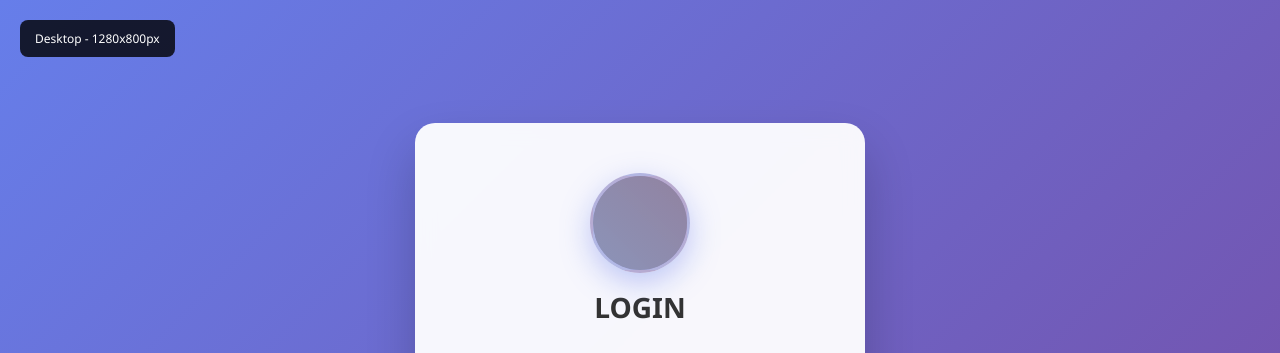
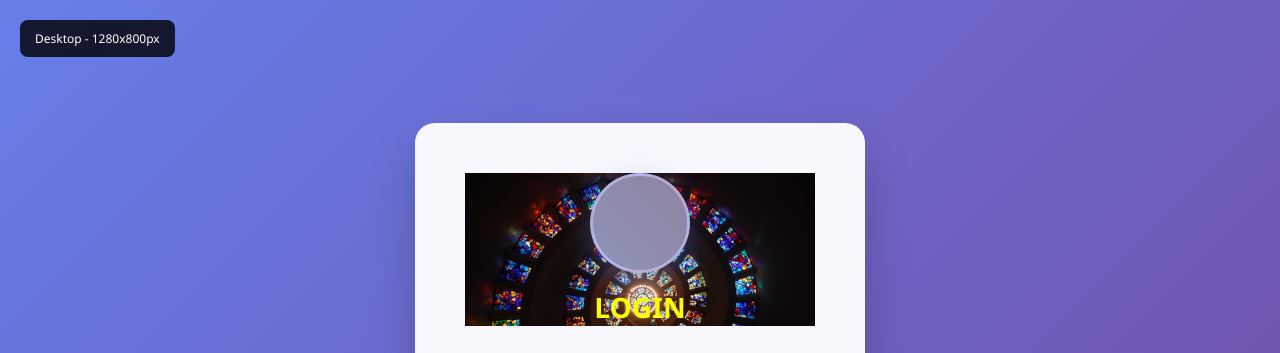
Before and after one commit to HugoGonzales1278/projeto-login, a plain HTML site: page index.html in a window 1280 px wide. Shown: the top 353 px of the page. Drawn offline with Linux system fonts and the light colour scheme; grey boxes are pictures that could not be loaded.

Commit message:
adicionado imagem de fundo
após conhecer melhor sobre box-container e box items

```diff
--- a/index.html
+++ b/index.html
@@ -61,6 +61,8 @@
 
         .logo-container {
             margin-bottom: 30px;
+            background-image: url(../projeto-login/imagens/papel-de-parede-login.png);
+
         }
 
         .logo {
@@ -115,6 +117,7 @@
             font-weight: 600;
             color: #333;
             margin-top: 15px;
+            color: greenyellow;
         }
 
         .form-group {
@@ -226,6 +229,7 @@
 
             .logo-text {
                 font-size: 28px;
+                color: rgb(251, 255, 0);
             }
 
             .form-group input {
@@ -326,6 +330,7 @@
 
             .logo-text {
                 font-size: 20px;
+                color: white;
             }
 
             .form-group {
```
Also changed, not shown: imagens/papel-de-parede-login.png (added), imagens/pexelsparaprojetologin.png (added), 1 other file.
